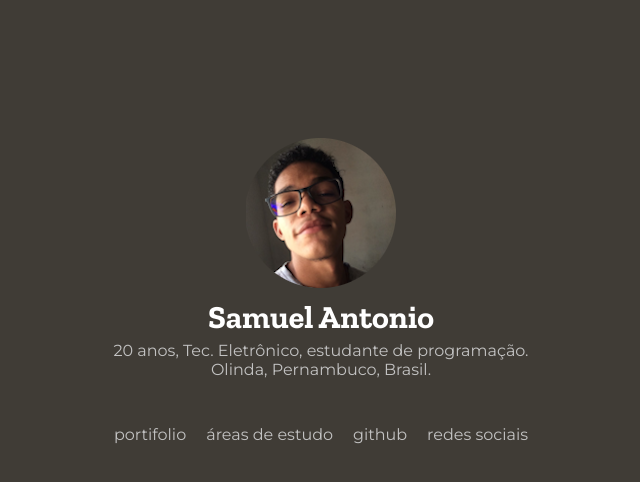
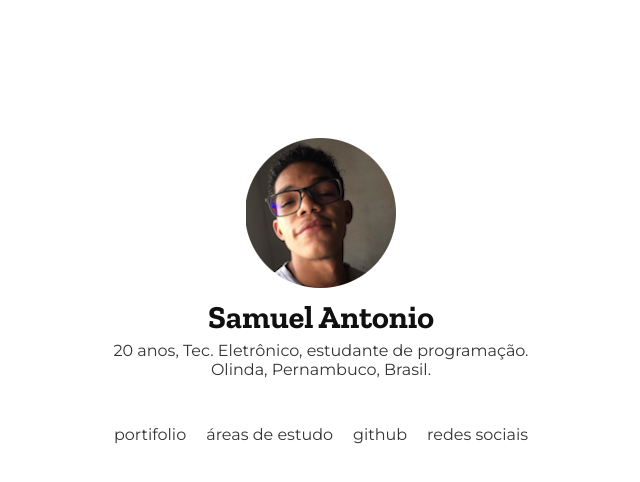
Before and after one commit to saelblck/Saelblck.github.io, a plain HTML site: page index.html in a window 1280 px wide. Shown: the whole page, without its empty margins (319-959 px from the left). Drawn offline with nearby package versions, Linux system fonts and the light colour scheme; a web font is replaced by a local one.

Commit message:
Update style1.css
Mudanças de cores

```diff
--- a/estilo/style1.css
+++ b/estilo/style1.css
@@ -3,10 +3,10 @@
 @import url("https://fonts.googleapis.com/css2?family=Zilla+Slab+Highlight:wght@700&display=swap");
 @import url("https://fonts.googleapis.com/css2?family=Montserrat&display=swap");
 html {
-    background-color: #403c36;
+    background-color: #FFFFFF;
 }
 body, h1, h2, ul, li {
-  color: rgb(255, 255, 255);
+  color: #101010;
   margin: 0px;
   padding: 0px;
 }
@@ -17,7 +17,7 @@ h1, h2 {
     margin-right: 10px;
 }
 p, a {
-    color: rgb(194, 194, 194);
+    color: #343434;
     text-decoration: none;
     text-align: center;
     font-family: "Montserrat", sans-serif;
```
